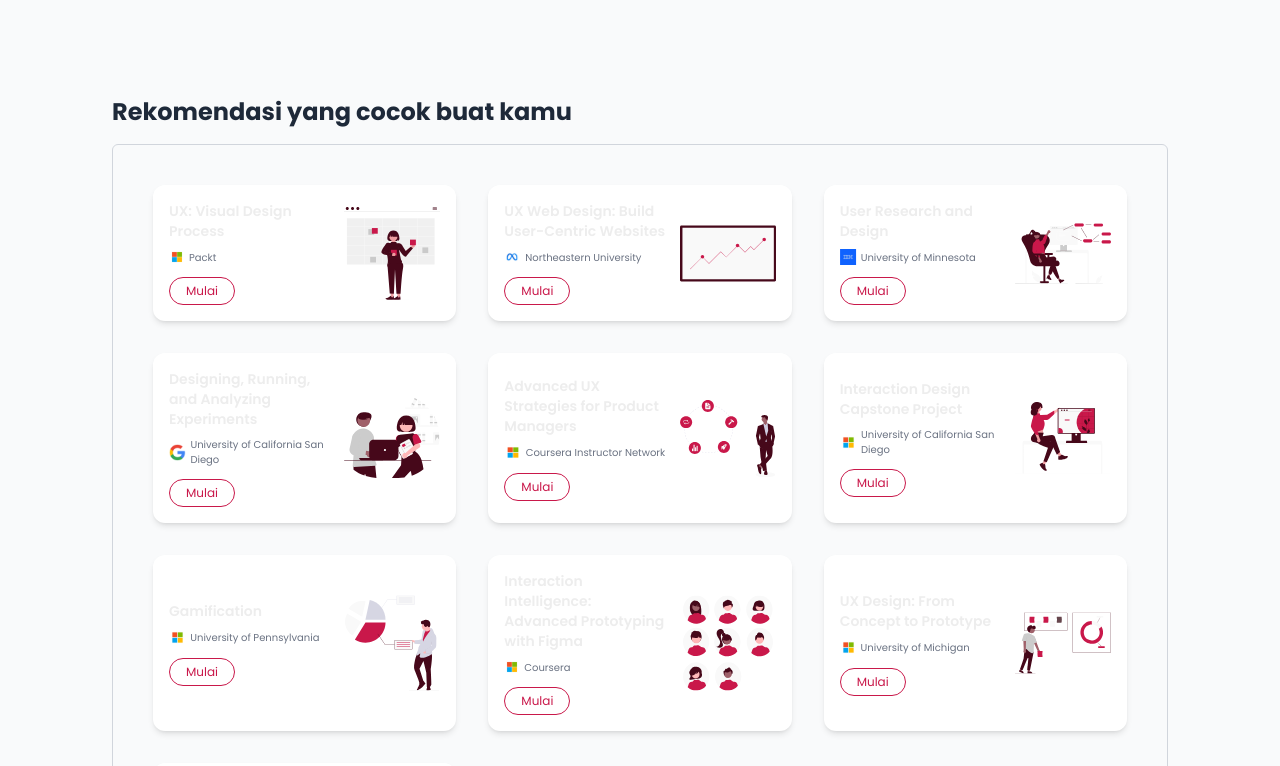
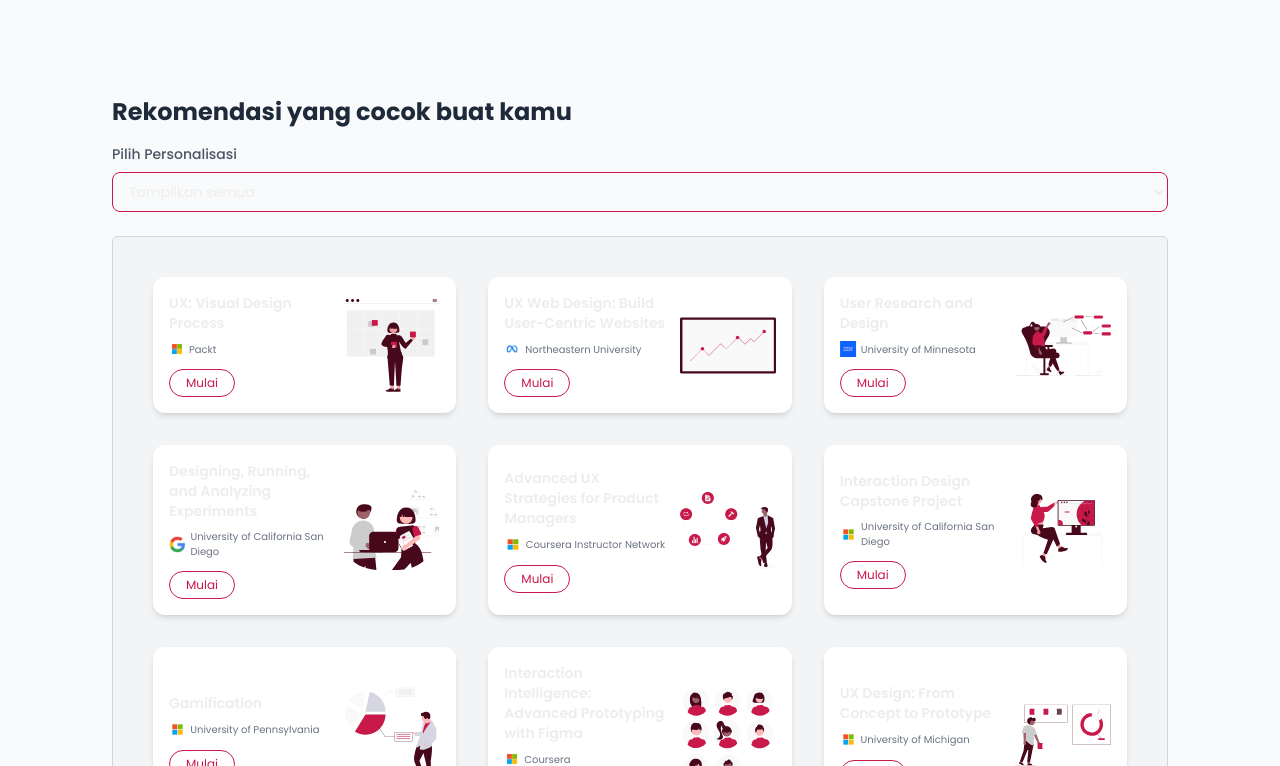
Before and after one commit to najwakahanifatima/HerKarir-FinalProject, a Next.js app: page / in a window 1280 px wide. Shown: the part 834-1600 px from the top of the page. Built offline with nearby package versions, Linux system fonts and the light colour scheme.

Commit message:
feat: add dropdown and filter for ml ops data

```diff
--- a/src/app/job-opportunities/page.tsx
+++ b/src/app/job-opportunities/page.tsx
@@ -130,7 +130,7 @@
           value={selectedQuery}
           onChange={(e) => setSelectedQuery(e.target.value)}
         >
-          <option value="">Show All (Click to filter)</option>
+          <option value="">Tampilkan Semua (Klik untuk pilih personalisasi)</option>
           <option>.NET FullStack Developer</option>
           <option>3D Interaction Design in Virtual Reality</option>
           <option>3D Modeling for 3D Printing and Laser Cutting on Fusion 360</option>
--- a/src/app/page.tsx
+++ b/src/app/page.tsx
@@ -1,42 +1,13 @@
 import fs from "fs/promises";
 import path from "path";
 import HomePageClient from "@/components/HomePageClient";
-
-interface InputData {
-  skill: string[];
-  category: string[];
-  top_n: number;
-}
-
-export interface Recommendation {
-  Category: string;
-  Description: string;
-  Duration: string;
-  Enrolled: number;
-  Institution: string;
-  Level: string;
-  "Modules Description": string[];
-  "Modules Duration": string[];
-  "Modules Name": string[];
-  Rating: string;
-  Similarity: number;
-  Skills: string;
-  Subcategory: string;
-  Title: string;
-  Type: string;
-}
-
-export interface RecommendationResponse {
-  input: InputData;
-  recommendations: Recommendation[];
-}
+import { InputData, Recommendation, RecommendationResponse } from "@/components/HomePageClient";
 
 export default async function HomePage() {
   // Read courses recommendation JSON
   const filePath = path.join(process.cwd(), "public", "data", "courses_recommendation.json");
   const jsonData = await fs.readFile(filePath, "utf-8");
   const parsedData: RecommendationResponse[] = JSON.parse(jsonData);
-  const recommendedCourses: Recommendation[] = parsedData[0].recommendations;
 
   // Read mock data
   const mockFilePath = path.join(process.cwd(), "public", "data", "mock-data.json");
@@ -45,7 +16,7 @@
 
   return (
     <HomePageClient
-      recommendedCourses={recommendedCourses}
+      recommendedCourses={parsedData}
       mockData={mockData}
     />
   );
--- a/src/components/HomePageClient.tsx
+++ b/src/components/HomePageClient.tsx
@@ -9,7 +9,35 @@
 import TestimonialsSection from '@/components/TestimonialsSection';
 import CtaSection from '@/components/CtaSection';
 import HeroSection from '@/components/HeroSection';
-import { Recommendation } from '@/app/page';
+
+export interface InputData {
+  skill: string[];
+  category: string[];
+  top_n: number;
+}
+
+export interface Recommendation {
+  Category: string;
+  Description: string;
+  Duration: string;
+  Enrolled: number;
+  Institution: string;
+  Level: string;
+  "Modules Description": string[];
+  "Modules Duration": string[];
+  "Modules Name": string[];
+  Rating: string;
+  Similarity: number;
+  Skills: string;
+  Subcategory: string;
+  Title: string;
+  Type: string;
+}
+
+export interface RecommendationResponse {
+  input: InputData;
+  recommendations: Recommendation[];
+}
 
 type CourseMock = {
   id: string;
@@ -29,25 +57,58 @@
   recommendedCourses: CourseMock[];
 };
 
-
 type HomePageClientProps = {
-  recommendedCourses: Recommendation[];
+  recommendedCourses: RecommendationResponse[];
   mockData: MockData;
 };
 
 export default function HomePageClient({ recommendedCourses, mockData }: HomePageClientProps) {
   const { user } = useAuth();
   const [displayedCourses, setDisplayedCourses] = useState<Recommendation[]>([]);
+  const [selectedSkill, setSelectedSkill] = useState<string>("");
+  const [allSkills, setAllSkills] = useState<string[]>([]);
 
   const learningProgress = mockData.learningProgress;
   const courseImages = mockData.recommendedCourses.map(course => course.image);
   const providerLogos = mockData.recommendedCourses.map(course => course.providerLogo);
 
+  // extract all unique skills from InputData and format
   useEffect(() => {
-    setDisplayedCourses(recommendedCourses);
-  }, [user, recommendedCourses]);
+    const skillsSet = new Set<string>();
 
-  console.log('recommended course ', recommendedCourses);
+    recommendedCourses.forEach(response => {
+      const category = response.input.category[0] || 'General';
+      skillsSet.add(`${category}: ${response.input.skill}`);
+    });
+
+    setAllSkills(Array.from(skillsSet).sort());
+  }, [recommendedCourses]);
+
+  // filter courses based on selected skill from InputData
+  useEffect(() => {
+    if (!selectedSkill) {
+
+      // show all courses when no skill is selected
+      const allCourses = recommendedCourses.flatMap(response => response.recommendations);
+      setDisplayedCourses(allCourses);
+    } else {
+
+      const skillPart = selectedSkill.includes(': ')
+        ? selectedSkill.split(': ')[1]
+        : selectedSkill;
+
+      // find matches with selected skill
+      const matchingResponse = recommendedCourses.find((response) => {
+        const skillString = Array.isArray(response.input.skill)
+          ? response.input.skill.join(",")
+          : response.input.skill;
+        return skillString === skillPart;
+      });
+
+      // use the recommendations directly from that response
+      setDisplayedCourses(matchingResponse ? matchingResponse.recommendations : []);
+    }
+  }, [selectedSkill, recommendedCourses]);
 
   return (
     <>
@@ -66,8 +127,29 @@
         </section>
 
         <section className="my-20 px-16">
-          <h2 className="text-2xl font-bold text-gray-800 mb-4">Rekomendasi yang cocok buat kamu</h2>
-          <div className="p-10 bg-#D9D9D9 border-1 rounded-md border-gray-300">
+          <div className="flex flex-col justify-between items-left mb-6">
+            <h2 className="text-2xl font-bold text-gray-800">Rekomendasi yang cocok buat kamu</h2>
+
+            {/* Skills Filter Dropdown */}
+            <div className="flex flex-col items-left gap-2 mt-4">
+              <label className="text-sm font-medium text-gray-600">Pilih Personalisasi</label>
+              <select
+                className="border border-[#C9184A] rounded-lg px-3 py-2 text-sm focus:outline-none focus:ring-2 focus:ring-blue-500 focus:border-transparent"
+                value={selectedSkill}
+                onChange={(e) => setSelectedSkill(e.target.value)}
+              >
+                <option value="">Tampilkan semua</option>
+                {allSkills.map((skill, index) => (
+                  <option key={index} value={skill}>
+                    {skill}
+                  </option>
+                ))}
+              </select>
+            </div>
+          </div>
+
+          <div className="p-10 bg-gray-100 border rounded-md border-gray-300">
+            {displayedCourses.length > 0 ? (
               <div className="grid grid-cols-1 md:grid-cols-2 lg:grid-cols-3 gap-8">
                 {displayedCourses.map((course, index) => (
                   <CourseCard
@@ -79,6 +161,11 @@
                   />
                 ))}
               </div>
+            ) : (
+              <div className="text-center py-8">
+                <p className="text-gray-500">Tidak ditemukan kursus yang sesuai.</p>
+              </div>
+            )}
           </div>
         </section>
       </div>
```
Also changed, not shown: public/data/courses_recommendation.json. Lines whose indentation alone changed are shown as unchanged.
